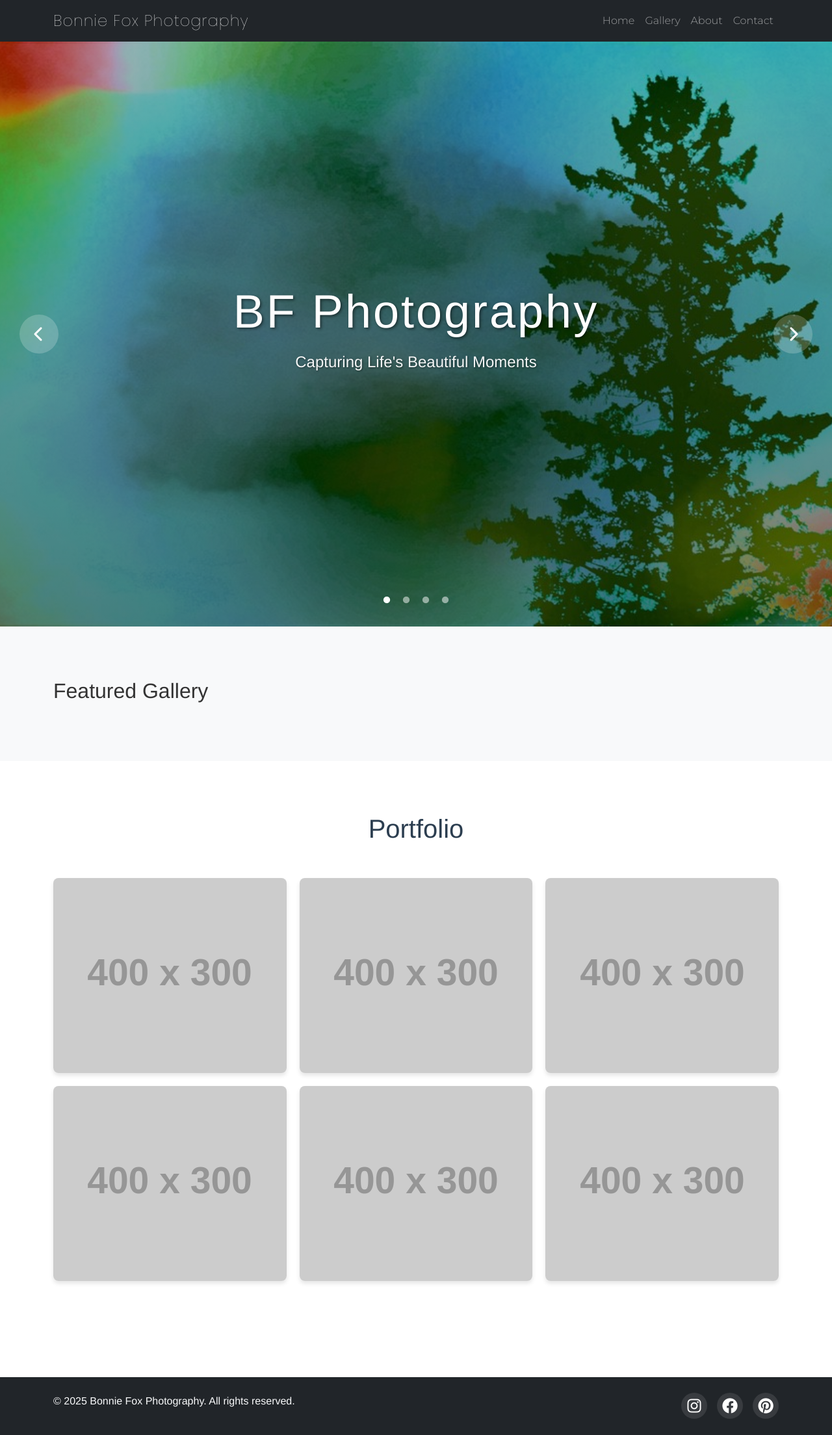
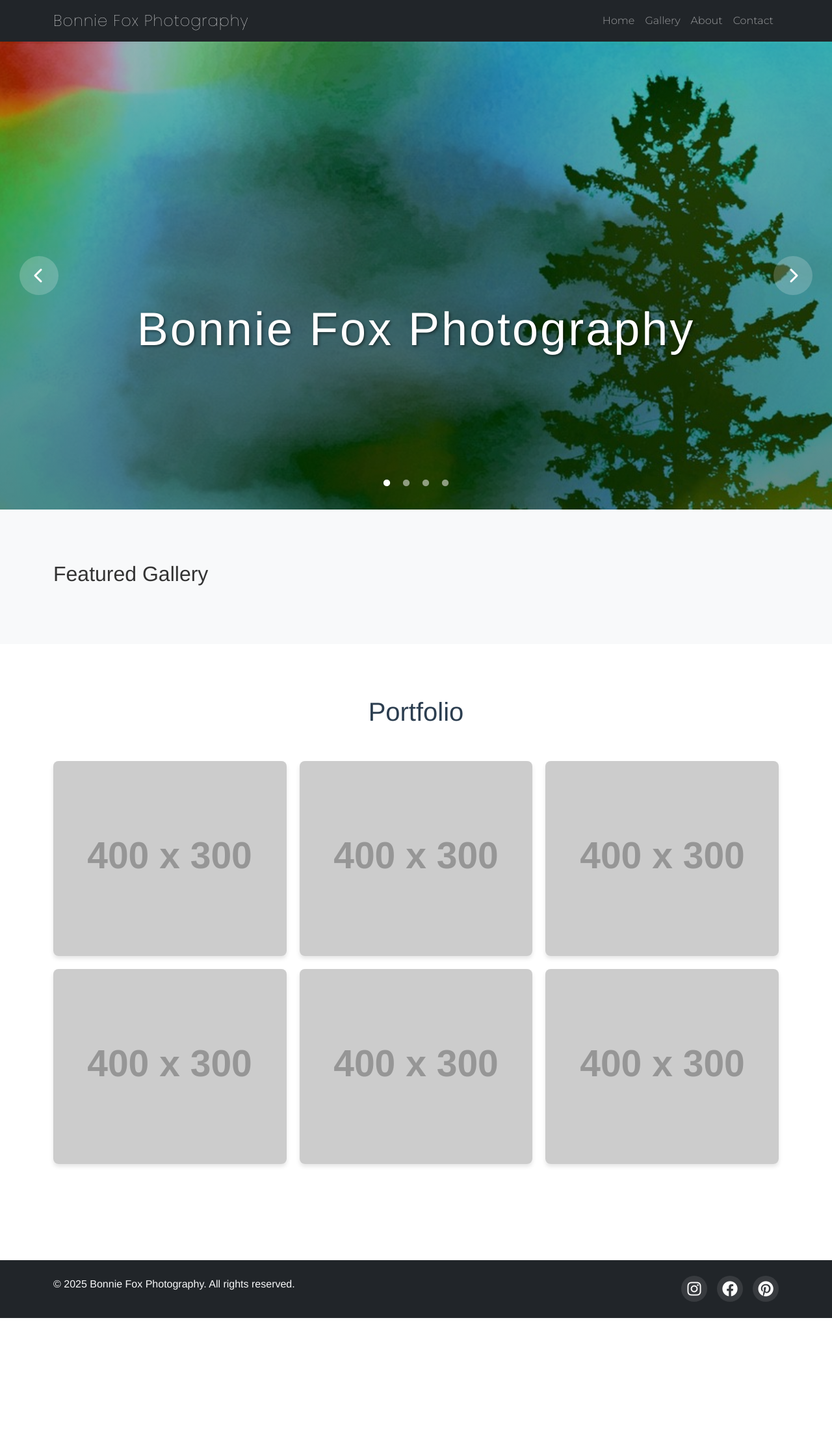
Before and after one commit to JakeDFox/photography-site, a Jekyll site: the page built from index.html, in a window 1280 px wide. Shown: the whole page at 65% size. Built offline with Jekyll 4.4.1, drawn with Linux system fonts in a browser that asks for light colours; after the commit the page ends 2028 px from its top, so only the background shows below that.

Commit message:
css changes

```diff
--- a/assets/css/main.css
+++ b/assets/css/main.css
@@ -156,7 +156,7 @@ body {
 .hero-slider-section {
     position: relative;
     width: 100%;
-    height: 100vh;
+    height: 80vh;
     min-height: 600px;
     overflow: hidden;
 }
--- a/index.html
+++ b/index.html
@@ -12,8 +12,8 @@ description: Bonnie Fox Photography
                 <img src="/photography-site/assets/images/Pine Palette.jpg" alt="Pine Palette" class="hero-image">
                 <div class="hero-overlay">
                     <div class="hero-text">
-                        <h1>BF Photography</h1>
-                        <p>Capturing Life's Beautiful Moments</p>
+                        <h1 class="poppins-white-italic">Bonnie Fox Photography</h1>
+                        <p></p>
                     </div>
                 </div>
             </div>
```
